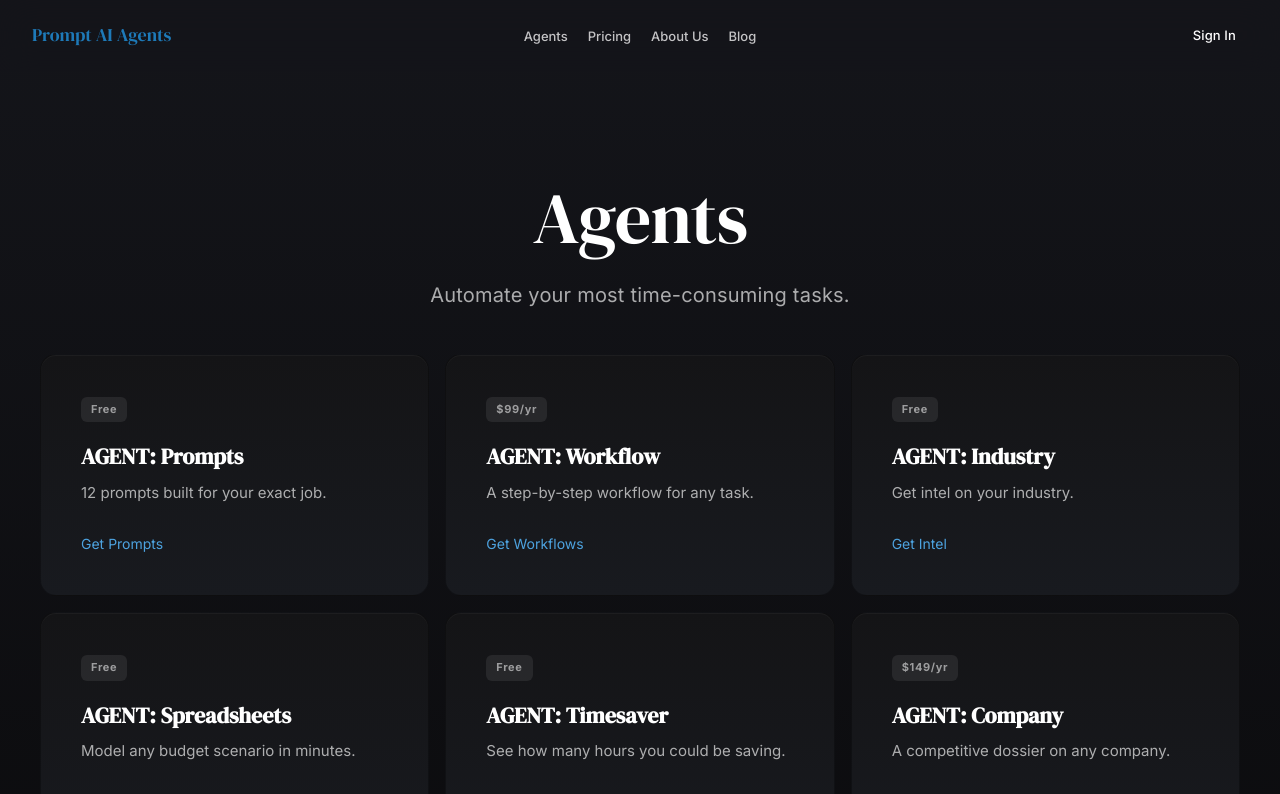
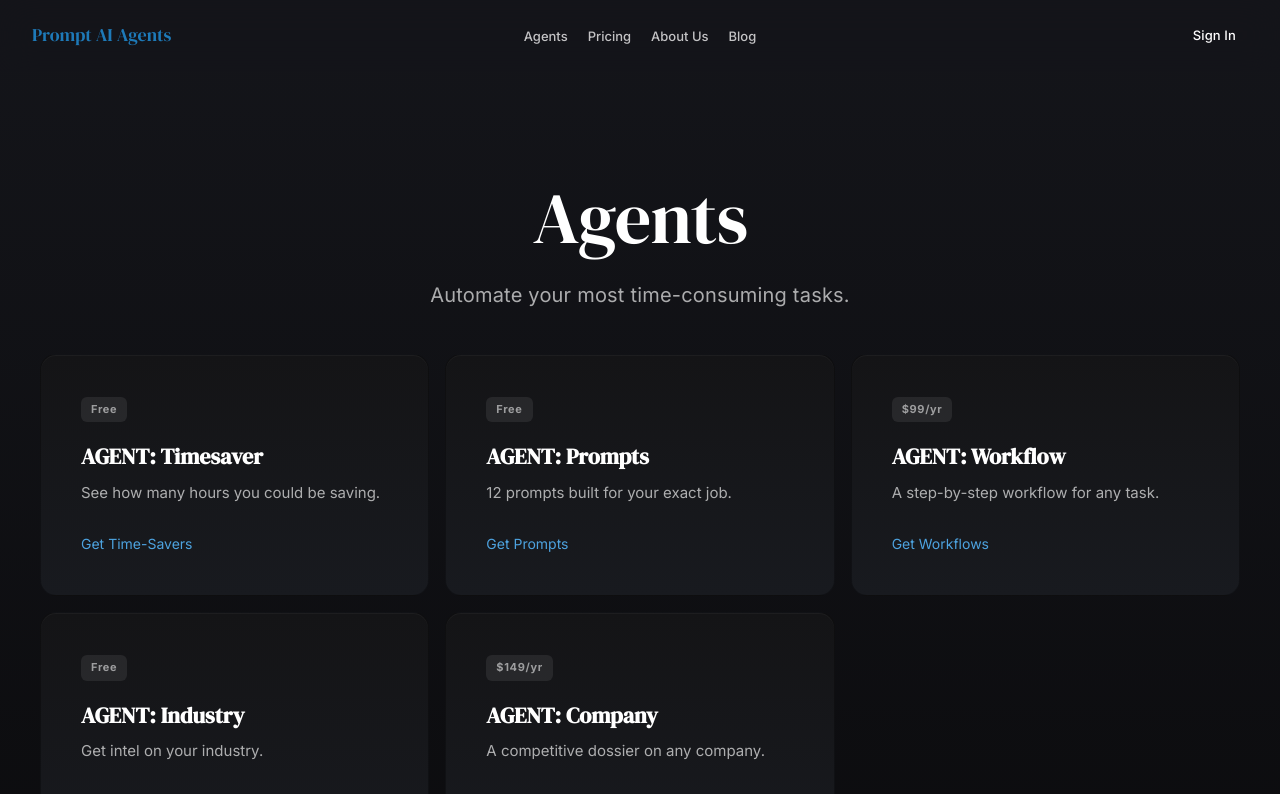
Before and after one commit to coolcalvin457-tech/agent-timesaver-nextjs, a Next.js app: page /agents in a window 1280 px wide. Shown: the top 794 px of the page. Built offline with nearby package versions, Linux system fonts and the light colour scheme; no server answers.

Commit message:
Agents: annual-price pills; reorder to 5 cards; hide Spreadsheets

```diff
--- a/app/agents/page.tsx
+++ b/app/agents/page.tsx
@@ -18,6 +18,17 @@ export const metadata: Metadata = {
 };
 
 const tools = [
+  {
+    slug: "timesaver",
+    href: "/",
+    badgeClass: "tool-badge-free",
+    label: "Free",
+    name: "AGENT: Timesaver",
+    tagline: "See how many hours you could be saving.",
+    description:
+      "Start with your job title. Answer a few questions. Get 5 personalized AI time-savers built for your exact role, plus an estimate of how many hours you could save each week.",
+    cta: "Get Time-Savers",
+  },
   {
     slug: "prompts",
     href: "/prompts",
@@ -47,27 +58,6 @@ const tools = [
     tagline: "Get intel on your industry.",
     description: "",
     cta: "Get Intel",
-  },
-  {
-    slug: "spreadsheets",
-    href: "/spreadsheets",
-    badgeClass: "tool-badge-free",
-    label: "Free",
-    name: "AGENT: Spreadsheets",
-    tagline: "Model any budget scenario in minutes.",
-    description: "",
-    cta: "Get Spreadsheets",
-  },
-  {
-    slug: "timesaver",
-    href: "/",
-    badgeClass: "tool-badge-free",
-    label: "Free",
-    name: "AGENT: Timesaver",
-    tagline: "See how many hours you could be saving.",
-    description:
-      "Start with your job title. Answer a few questions. Get 5 personalized AI time-savers built for your exact role, plus an estimate of how many hours you could save each week.",
-    cta: "Get Time-Savers",
   },
   {
     slug: "company",
```
